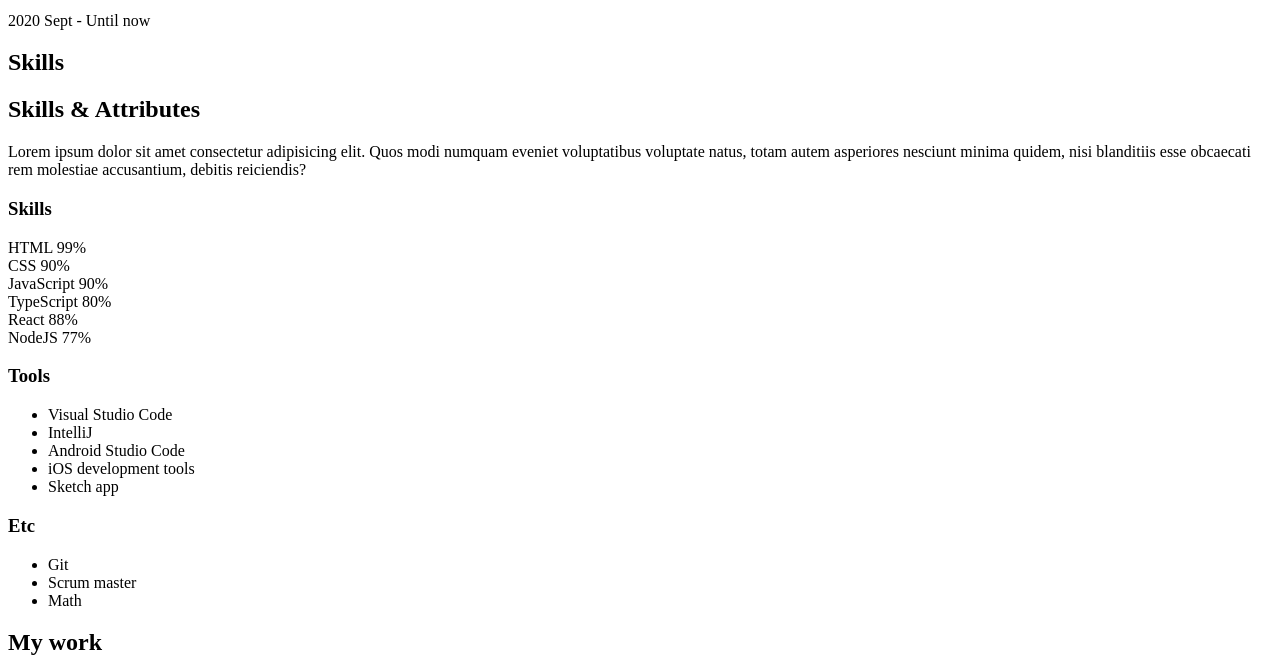
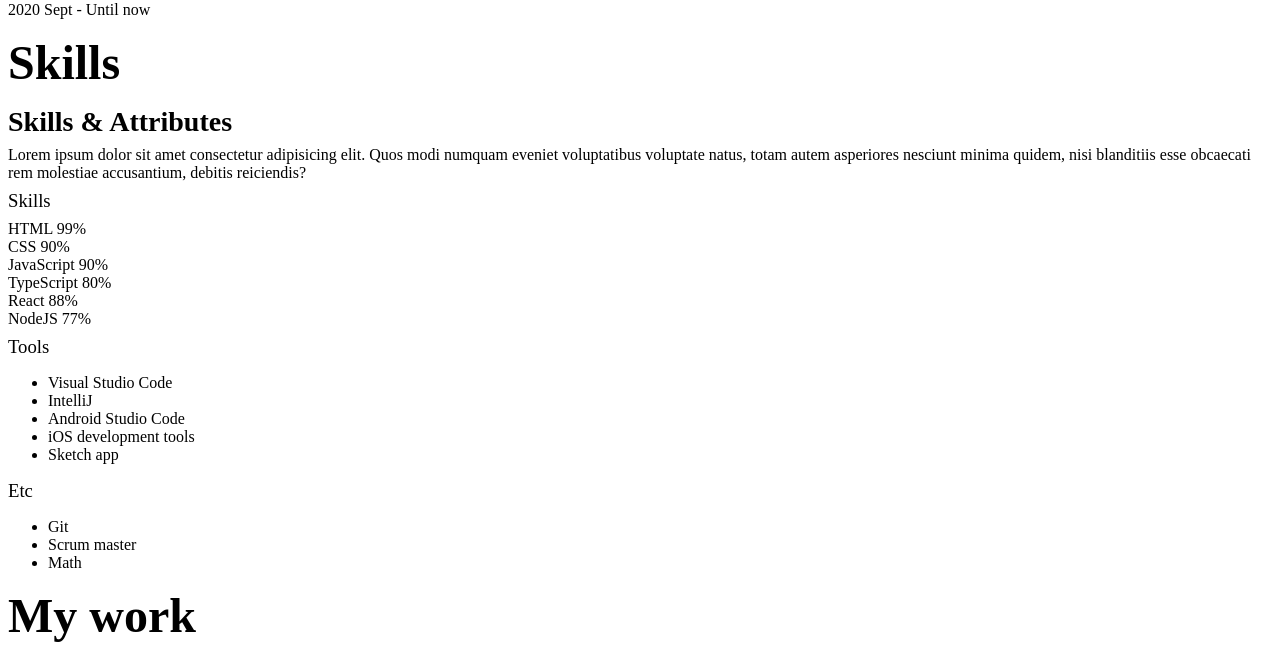
Before and after one commit to shinuhyun/portfolio, a plain HTML site: page index.html in a window 1280 px wide. Shown: the part 1631-2293 px from the top of the page. Drawn offline with Linux system fonts and the light colour scheme.

Commit message:
CSS: Typography

```diff
--- a/style.css
+++ b/style.css
@@ -16,11 +16,11 @@
   --color-black: #000000;
 
   /* Font size */
-  --font-large: 48px;
-  --font-medium: 28px;
-  --font-regular: 18px;
-  --font-small: 16px;
-  --font-micro: 14px;
+  --font-large: 3rem;
+  --font-medium: 1.75rem;
+  --font-regular: 1.125rem;
+  --font-small: 1rem;
+  --font-micro: 0.875rem;
 
   /* Font weight */
   --weight-bold: 700;
@@ -34,3 +34,32 @@
 * {
   box-sizing: border-box;
 }
+
+/* Typography */
+h1 {
+  font-size: var(--font-large);
+  font-weight: var(--weight-bold);
+  color: var(--color-black);
+  margin: 16px 0;
+}
+
+h2 {
+  font-size: var(--font-medium);
+  font-weight: var(--weight-semi-bold);
+  color: var(--color-black);
+  margin: 8px 0;
+}
+
+h3 {
+  font-style: var(--font-regular);
+  font-weight: var(--weight-regular);
+  color: var(--color-black);
+  margin: 8px 0;
+}
+
+p {
+  font-style: var(--font-regular);
+  font-weight: var(--weight-regular);
+  color: var(--color-black);
+  margin: 4px 0;
+}
```
